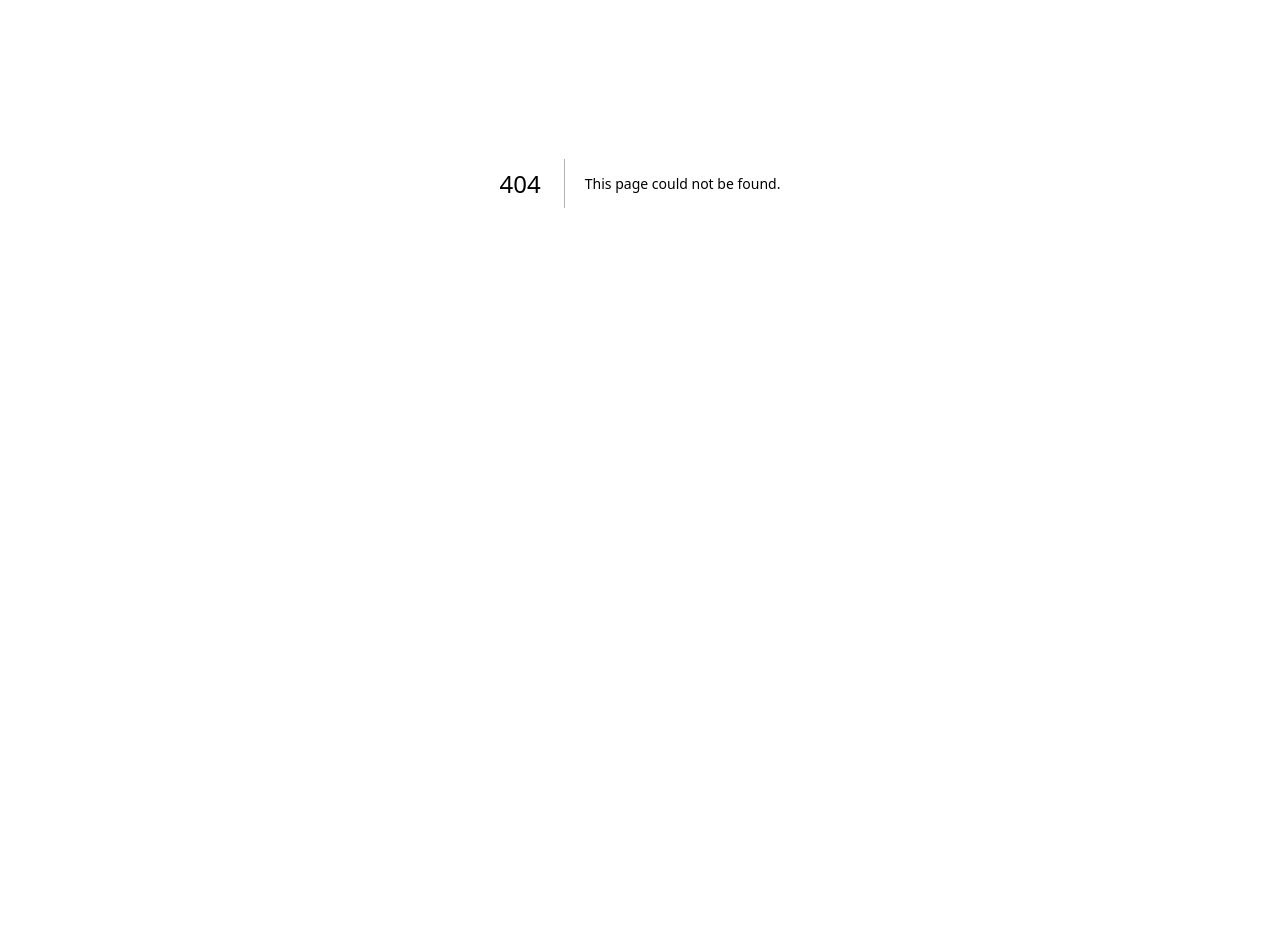
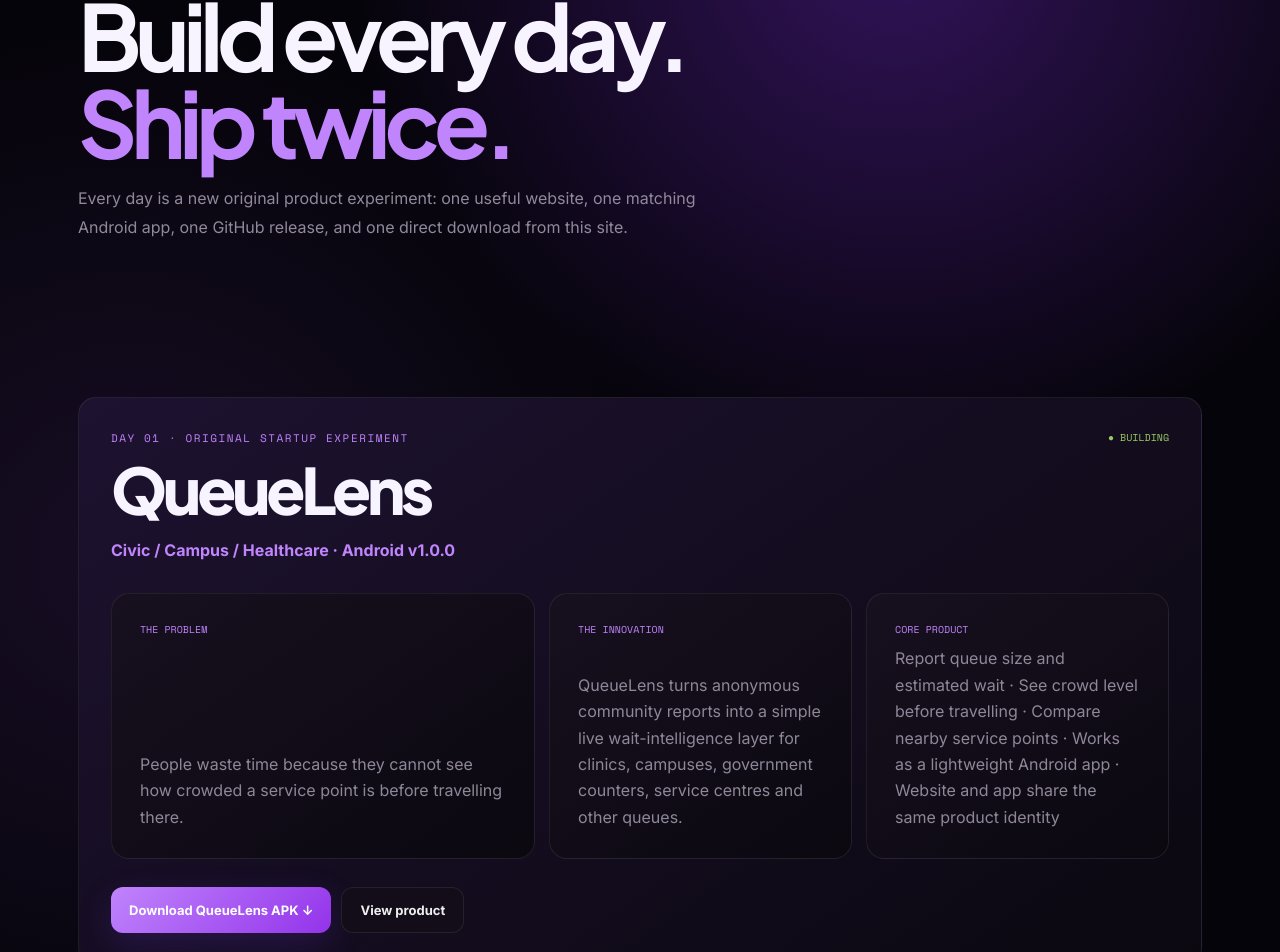
Before and after one commit to gokulmaniraj2008-collab/Gokul-aibot, a Next.js app: page /days in a window 1280 px wide. Before the commit this address had no page. Shown: the part 217-1169 px from the top of the page. Before the commit the page ends 800 px from the top, so only its background shows below. Built offline with nearby package versions, Linux system fonts and the light colour scheme.

Commit message:
feat(day01): add QueueLens daily build page

```diff
--- /dev/null
+++ b/app/days/page.tsx
@@ -0,0 +1,51 @@
+"use client";
+
+import { useState } from "react";
+
+const dayOne = {
+  name: "QueueLens",
+  category: "Civic / Campus / Healthcare",
+  version: "v1.0.0",
+  problem: "People waste time because they cannot see how crowded a service point is before travelling there.",
+  idea: "QueueLens turns anonymous community reports into a simple live wait-intelligence layer for clinics, campuses, government counters, service centres and other queues.",
+  features: ["Report queue size and estimated wait", "See crowd level before travelling", "Compare nearby service points", "Works as a lightweight Android app", "Website and app share the same product identity"],
+};
+
+export default function DaysPage() {
+  const [reported, setReported] = useState(false);
+  return <main className="page" style={{ minHeight: "100vh" }}>
+    <nav className="nav"><a className="logo" href="/"><span className="logo-mark">G</span>GOKUL<span className="logo-dot">.AI</span></a><div className="navlinks"><a href="/">Portfolio</a><a href="#day01">Day 01</a></div><span className="eyebrow">DAILY BUILDS</span></nav>
+    <section className="section" style={{ paddingTop: 100 }}>
+      <div className="eyebrow">DAILY BUILDS · WEBSITE + ANDROID</div>
+      <h1 style={{ fontFamily: "'Plus Jakarta Sans'", fontSize: "clamp(48px,8vw,92px)", lineHeight: .95, letterSpacing: "-.07em", margin: "18px 0" }}>Build every day.<br/><em style={{ color: "#c084fc", fontStyle: "normal" }}>Ship twice.</em></h1>
+      <p style={{ color: "#91899b", maxWidth: 650, lineHeight: 1.8 }}>Every day is a new original product experiment: one useful website, one matching Android app, one GitHub release, and one direct download from this site.</p>
+    </section>
+    <section className="section" id="day01" style={{ paddingTop: 20 }}>
+      <article className="feature large" style={{ minHeight: "auto", padding: 32 }}>
+        <div style={{ display: "flex", justifyContent: "space-between", gap: 20, flexWrap: "wrap" }}><span className="eyebrow">DAY 01 · ORIGINAL STARTUP EXPERIMENT</span><span style={{ color: "#9acb63", font: "10px 'Space Mono'" }}>● BUILDING</span></div>
+        <h2 style={{ marginBottom: 8 }}>{dayOne.name}</h2>
+        <p style={{ color: "#c084fc", fontWeight: 700 }}>{dayOne.category} · Android {dayOne.version}</p>
+        <div className="feature-grid" style={{ marginTop: 30 }}>
+          <div className="feature"><span>THE PROBLEM</span><p>{dayOne.problem}</p></div>
+          <div className="feature"><span>THE INNOVATION</span><p>{dayOne.idea}</p></div>
+          <div className="feature"><span>CORE PRODUCT</span><p>{dayOne.features.join(" · ")}</p></div>
+        </div>
+        <div className="actions" style={{ marginTop: 28 }}>
+          <a className="button primary" href="/download/queuelens">Download QueueLens APK ↓</a>
+          <a className="button secondary" href="#product">View product</a>
+        </div>
+        {reported && <p style={{ color: "#9acb63", marginTop: 16, fontSize: 12 }}>Demo report added: 18 people · estimated wait 22 min.</p>}
+      </article>
+    </section>
+    <section className="section" id="product" style={{ paddingTop: 20 }}>
+      <div className="eyebrow">QUEUE LENS · WEB DEMO</div>
+      <div className="section-title-row"><h2>Know the queue<br/><em>before you go.</em></h2><span className="mono-label">DAY 01</span></div>
+      <div className="project-grid">
+        <article className="project-card"><div className="project-top"><span>01</span><span>LIVE DEMO</span></div><h3>RVS Campus Clinic</h3><p>Moderate crowd · 18 people · estimated wait 22 min</p><button className="button secondary" onClick={() => setReported(true)}>Report current queue</button></article>
+        <article className="project-card"><div className="project-top"><span>02</span><span>LIVE DEMO</span></div><h3>City Service Counter</h3><p>Low crowd · 6 people · estimated wait 8 min</p><button className="button secondary" onClick={() => setReported(true)}>Report current queue</button></article>
+        <article className="project-card"><div className="project-top"><span>03</span><span>LIVE DEMO</span></div><h3>Student Help Desk</h3><p>High crowd · 31 people · estimated wait 35 min</p><button className="button secondary" onClick={() => setReported(true)}>Report current queue</button></article>
+      </div>
+    </section>
+    <footer className="footer"><span>© 2026 GOKUL.AI · DAY 01</span><span>QUEUE LENS</span><a href="/">BACK TO PORTFOLIO ↑</a></footer>
+  </main>;
+}
```
